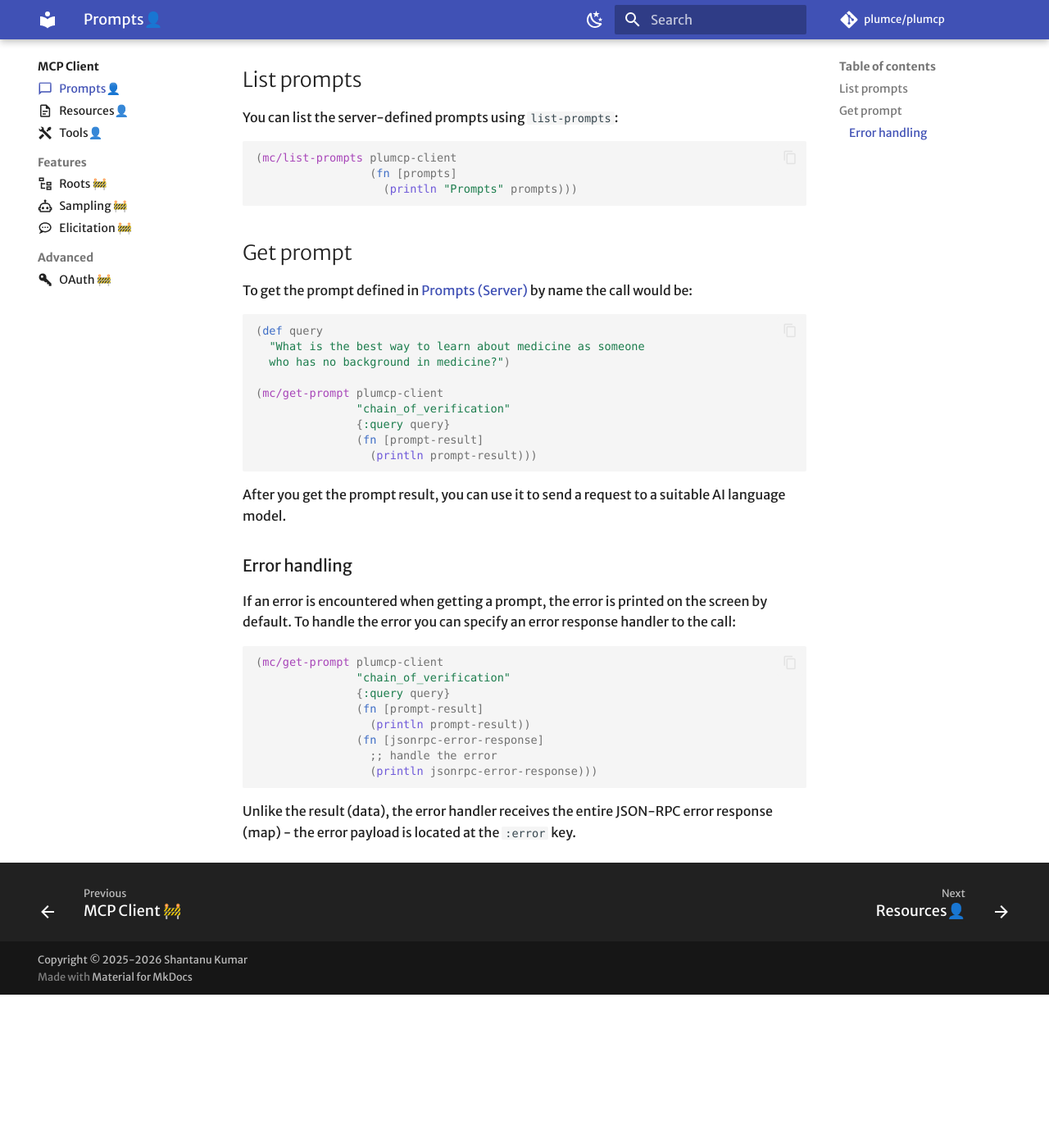
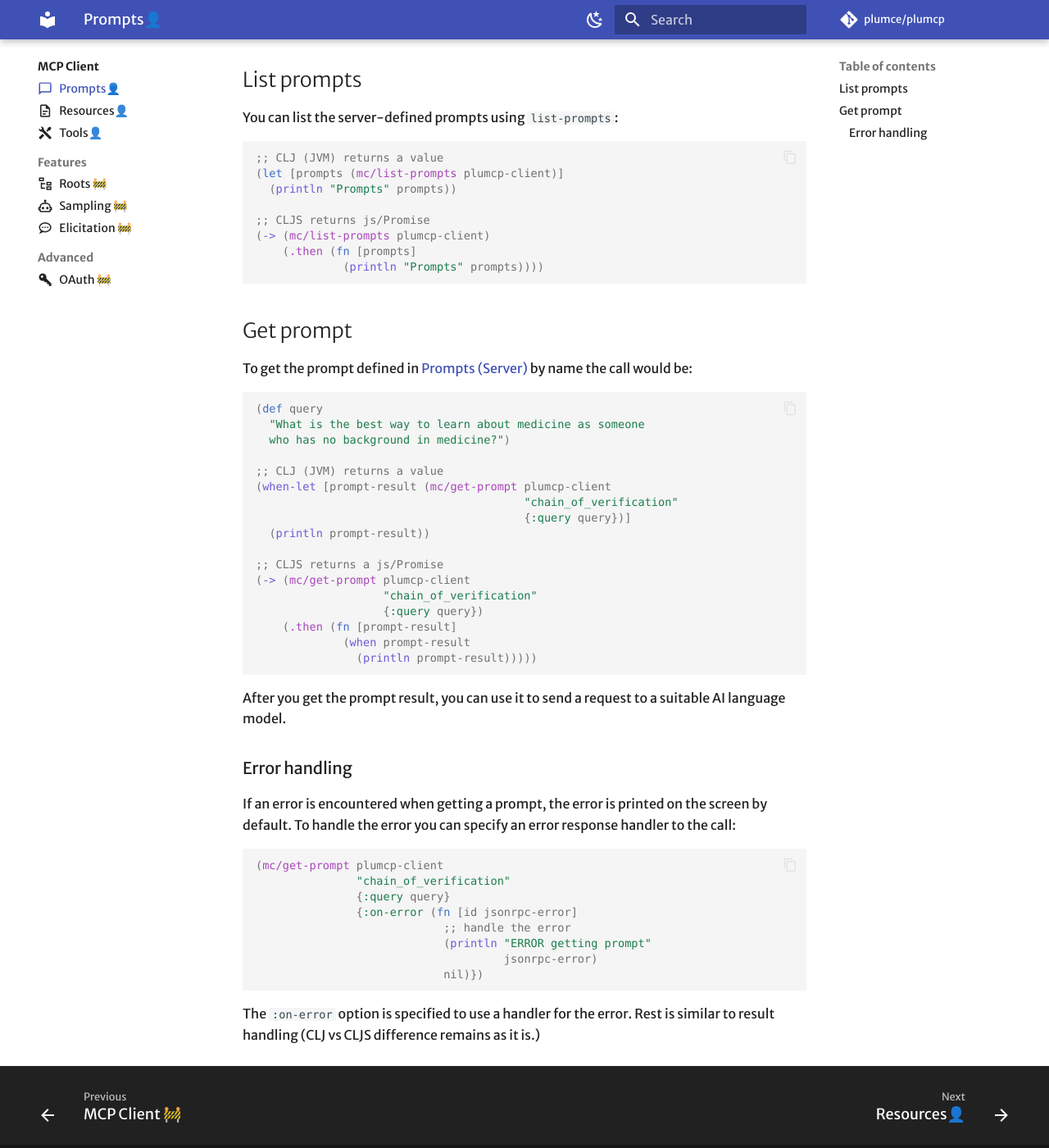
Before and after one commit to plumce/plumcp-docs, an MkDocs documentation site: the page built from docs/mcpclient/prompts.md, in a window 1280 px wide and 1400 px high, scrolled down 295 px. Shown: the whole window at 82% size. Built offline with MkDocs 1.6.1 and Material for MkDocs 9.7.7, drawn with Linux system fonts in a browser that asks for light colours; some web fonts are replaced; comment, search, counter and statistics services are not loaded; before the commit the page ends 1508 px from its top, so only the background shows below that.

Commit message:
Update docs for client prompts handling
The client page for handling prompts was based on the async API
from PluMCP 0.1.0 - it is now updated to use the 0.2.0 sync API.

````diff
--- a/docs/mcpclient/prompts.md
+++ b/docs/mcpclient/prompts.md
@@ -17,9 +17,14 @@ as follows:
 You can list the server-defined prompts using `list-prompts`:
 
 ```clojure
-(mc/list-prompts plumcp-client
-                 (fn [prompts]
-                   (println "Prompts" prompts)))
+;; CLJ (JVM) returns a value
+(let [prompts (mc/list-prompts plumcp-client)]
+  (println "Prompts" prompts))
+
+;; CLJS returns js/Promise
+(-> (mc/list-prompts plumcp-client)
+    (.then (fn [prompts]
+             (println "Prompts" prompts))))
 ```
 
 ## Get prompt
@@ -32,11 +37,19 @@ by name the call would be:
   "What is the best way to learn about medicine as someone
   who has no background in medicine?")
 
-(mc/get-prompt plumcp-client
-               "chain_of_verification"
-               {:query query}
-               (fn [prompt-result]
-                 (println prompt-result)))
+;; CLJ (JVM) returns a value
+(when-let [prompt-result (mc/get-prompt plumcp-client
+                                        "chain_of_verification"
+                                        {:query query})]
+  (println prompt-result))
+
+;; CLJS returns a js/Promise
+(-> (mc/get-prompt plumcp-client
+                   "chain_of_verification"
+                   {:query query})
+    (.then (fn [prompt-result]
+             (when prompt-result
+               (println prompt-result)))))
 ```
 
 After you get the prompt result, you can use it to send a request to a
@@ -52,12 +65,12 @@ response handler to the call:
 (mc/get-prompt plumcp-client
                "chain_of_verification"
                {:query query}
-               (fn [prompt-result]
-                 (println prompt-result))
-               (fn [jsonrpc-error-response]
-                 ;; handle the error
-                 (println jsonrpc-error-response)))
+               {:on-error (fn [id jsonrpc-error]
+                            ;; handle the error
+                            (println "ERROR getting prompt"
+                                     jsonrpc-error)
+                            nil)})
 ```
 
-Unlike the result (data), the error handler receives the entire JSON-RPC
-error response (map) - the error payload is located at the `:error` key.
+The `:on-error` option is specified to use a handler for the error. Rest
+is similar to result handling (CLJ vs CLJS difference remains as it is.)
````
